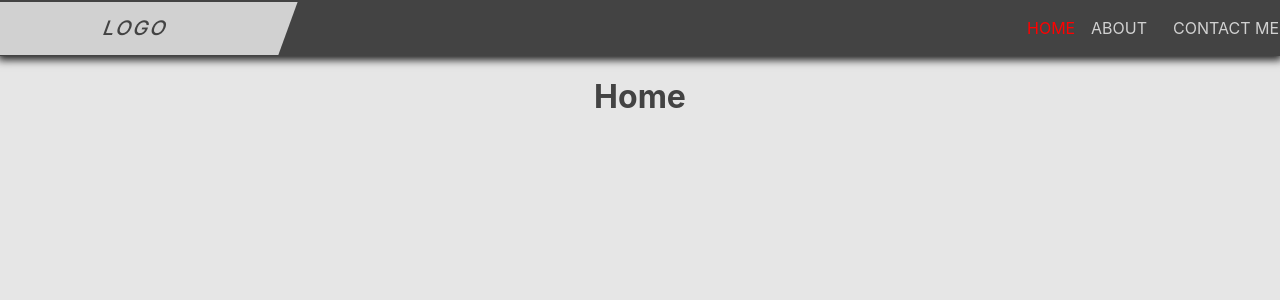
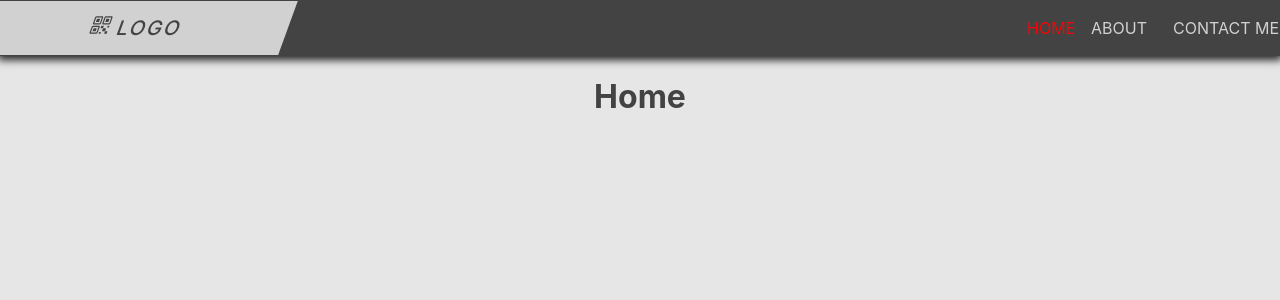
Before and after one commit to Holtskog/portfolio, a React (Vite) app: page / in a window 1280 px wide. Shown: the top 300 px of the page. Built offline with nearby package versions, Linux system fonts and the light colour scheme.

Commit message:
Clean up, add logo icon and padding fixes

```diff
--- a/package.json
+++ b/package.json
@@ -11,6 +11,7 @@
 	"dependencies": {
 		"react": "^18.2.0",
 		"react-dom": "^18.2.0",
+		"react-icons": "^4.6.0",
 		"react-router-dom": "^6.4.3"
 	},
 	"devDependencies": {
--- a/src/components/Navbar.module.css
+++ b/src/components/Navbar.module.css
@@ -2,13 +2,13 @@
 	--main-color: rgb(67, 67, 67);
 	--accent-color: #e3e3e3e3;
 
-	--logo-padding: calc(1em + 1px) 1em;
-	--logo-padding-hover: calc(1em + 1px) 6em calc(1em + 1px) 3em;
+	--logo-padding: 0.8em 1em;
+	--logo-padding-hover: 0.8em 6em 0.8em 3em;
 
 	--logo-padding-media: 0.9em 1.5em;
 
 	--link-padding: 1em;
-	--link-last-padding: 1.5em;
+	--link-last-padding: 1.2em;
 
 	--link-padding-media: calc(1em + 1px) 0.5em;
 	--link-last-padding-media: 0.9em 1.1em;
@@ -85,8 +85,8 @@
 .navbar__navList__link:hover {
 	color: var(--main-color);
 	background-color: var(--accent-color);
-	padding-right: 2em;
-	padding-left: 2em;
+	padding-right: var(--link-last-padding);
+	padding-left: var(--link-last-padding);
 	transition: 0.3s padding ease-in-out;
 }
 
@@ -105,12 +105,11 @@
 		transition: none !important;
 	}
 
-	.navbar__logo {
-		padding: var(--logo-padding-media);
-	}
+	.navbar__logo,
 	.navbar__logo:hover {
 		padding: var(--logo-padding-media);
 	}
+
 	.navbar__navList__link,
 	.navbar__navList__link:hover {
 		padding: var(--link-padding-media);
--- a/src/components/Navbar.tsx
+++ b/src/components/Navbar.tsx
@@ -1,16 +1,17 @@
 import React from 'react';
 import { NavLink, useNavigate, useLocation } from 'react-router-dom';
+import { IoQrCodeOutline } from 'react-icons/io5';
 import styles from './Navbar.module.css';
 
 function Navbar() {
-	const location = useLocation();
-	const navigate = useNavigate();
+	const logo = '  LOGO';
 	console.log('activeLink class = ' + styles.activeLink);
 	return (
 		<div className={styles.navbar}>
 			<div className={styles.navbar__logo}>
 				<NavLink to={'/'} className={styles.navbar__logo__text}>
-					LOGO
+					<IoQrCodeOutline />
+					{logo}
 				</NavLink>
 			</div>
 			<nav className={styles.navbar__navList}>
```
Also changed, not shown: 1 other file (tests, documents, lock files or other folders).
